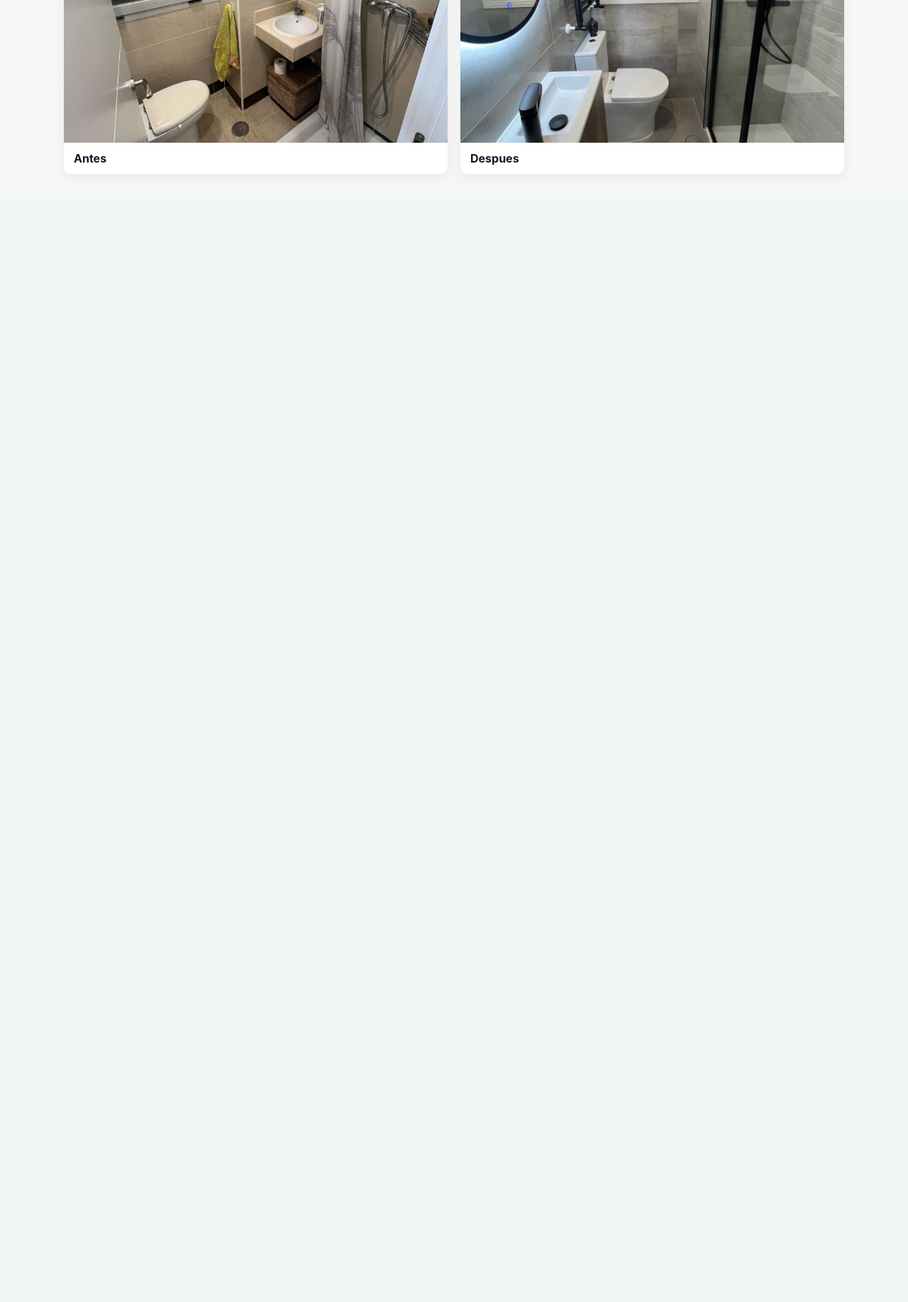
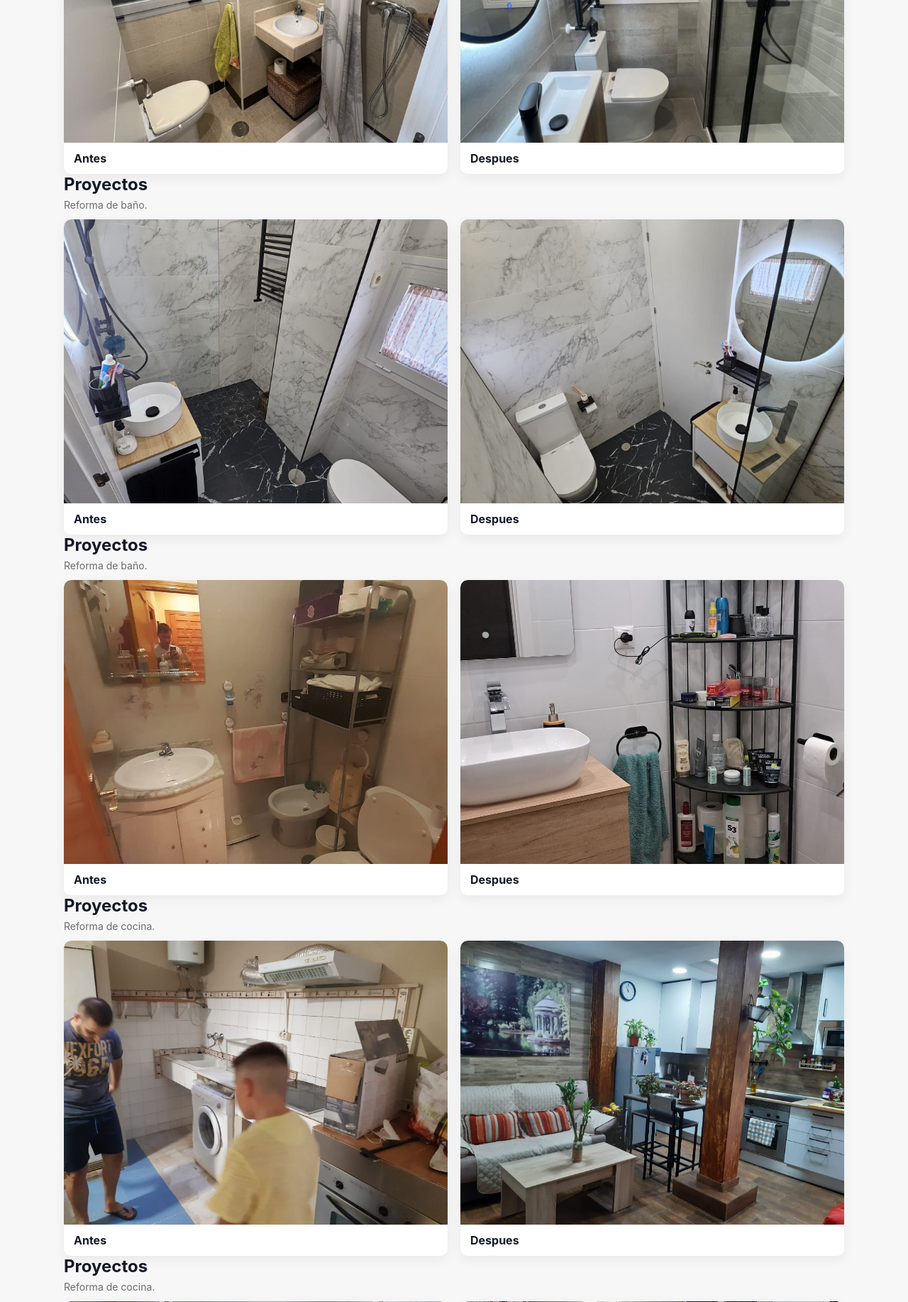
Before and after one commit to RMontesJ/Reformas-Asier, a PHP site: page /proyectos.php in a window 1280 px wide. Shown: the part 531-2365 px from the top of the page at 71% size. Before the commit the page ends 776 px from the top, so only its background shows below. Run offline with PHP 8.4, Linux system fonts and the light colour scheme.

Commit message:
Mas fotos puestas en la pagina proyectos antes y despues

```diff
--- a/proyectos.php
+++ b/proyectos.php
@@ -8,6 +8,7 @@
     <link rel="stylesheet" href="css/nav.css?v=<?php echo time(); ?>">
     <link rel="stylesheet" href="css/footer.css?v=<?php echo time(); ?>">
     <link rel="stylesheet" href="css/proyectos.css?v=<?php echo time(); ?>">
+    <script src="js/fotos.js" defer></script>
     <link rel="shortcut icon" href="img\Logo-reformas-asier.png" />
 
 </head>
@@ -36,6 +37,104 @@
                     </a>
                 </div>
             </div>
+
+            <div class="container">
+                <h2>Proyectos</h2>
+                <p class="muted">Reforma de baño.</p>
+                <div class="grid">
+                    <a class="card project" href="#"><img class="responsive-img"
+                            src="img/baño1Antes.jpeg" alt="Proyecto 1">
+                        <p>Antes</p>
+                    </a>
+
+                    <a class="card project" href="#"><img class="responsive-img"
+                            src="img/baño1Despues.jpeg" alt="Proyecto 2">
+                        <p>Despues</p>
+                    </a>
+                </div>
+            </div>
+
+            <div class="container">
+                <h2>Proyectos</h2>
+                <p class="muted">Reforma de baño.</p>
+                <div class="grid">
+                    <a class="card project" href="#"><img class="responsive-img"
+                            src="img/baño2Antes.jpeg" alt="Proyecto 1">
+                        <p>Antes</p>
+                    </a>
+
+                    <a class="card project" href="#"><img class="responsive-img"
+                            src="img/baño2Despues.jpeg" alt="Proyecto 2">
+                        <p>Despues</p>
+                    </a>
+                </div>
+            </div>
+
+            <div class="container">
+                <h2>Proyectos</h2>
+                <p class="muted">Reforma de cocina.</p>
+                <div class="grid">
+                    <a class="card project" href="#"><img class="responsive-img"
+                            src="img/cocina1Antes.jpeg" alt="Proyecto 1">
+                        <p>Antes</p>
+                    </a>
+
+                    <a class="card project" href="#"><img class="responsive-img"
+                            src="img/cocina1Despues.jpeg" alt="Proyecto 2">
+                        <p>Despues</p>
+                    </a>
+                </div>
+            </div>
+
+            <div class="container">
+                <h2>Proyectos</h2>
+                <p class="muted">Reforma de cocina.</p>
+                <div class="grid">
+                    <a class="card project" href="#"><img class="responsive-img"
+                            src="img/cocina2Antes.jpeg" alt="Proyecto 1">
+                        <p>Antes</p>
+                    </a>
+
+                    <a class="card project" href="#"><img class="responsive-img"
+                            src="img/cocina2Despues.jpeg" alt="Proyecto 2">
+                        <p>Despues</p>
+                    </a>
+                </div>
+            </div>
+
+            <div class="container">
+                <h2>Proyectos</h2>
+                <p class="muted">Reforma de dormitorio.</p>
+                <div class="grid">
+                    <a class="card project" href="#"><img class="responsive-img"
+                            src="img/dormitorio1Antes.jpeg" alt="Proyecto 1">
+                        <p>Antes</p>
+                    </a>
+
+                    <a class="card project" href="#"><img class="responsive-img"
+                            src="img/dormitorio1Despues.jpeg" alt="Proyecto 2">
+                        <p>Despues</p>
+                    </a>
+                </div>
+            </div>
+
+            <div class="container">
+                <h2>Proyectos</h2>
+                <p class="muted">Reforma de salon.</p>
+                <div class="grid">
+                    <a class="card project" href="#"><img class="responsive-img"
+                            src="img/salon1Antes.jpeg" alt="Proyecto 1">
+                        <p>Antes</p>
+                    </a>
+
+                    <a class="card project" href="#"><img class="responsive-img"
+                            src="img/salon1Despues.jpeg" alt="Proyecto 2">
+                        <p>Despues</p>
+                    </a>
+                </div>
+            </div>
+
+
         </section>
 
 </body>
```
Also changed, not shown: img/baño1Antes.jpeg (added), img/baño1Despues.jpeg (added), img/baño2Antes.jpeg (added), img/baño2Despues.jpeg (added), img/cocina1Antes.jpeg (added), img/cocina1Despues.jpeg (added), img/cocina2Antes.jpeg (added), img/cocina2Despues.jpeg (added), img/dormitorio1Antes.jpeg (added), img/dormitorio1Despues.jpeg (added), img/dormitorio2Antes.jpeg (added), img/dormitorio2Despues.jpeg (added), img/salon1Antes.jpeg (added), img/salon1Despues.jpeg (added), 1 more files.
